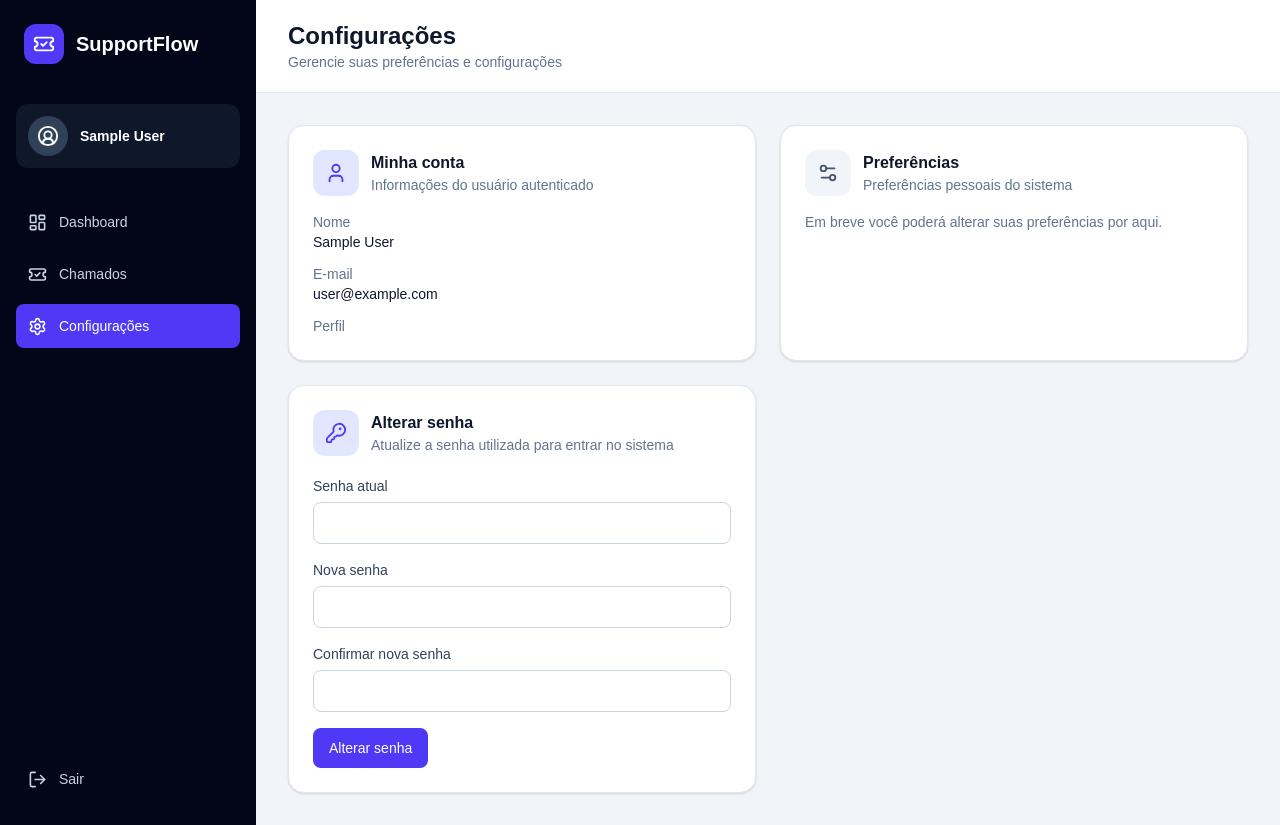
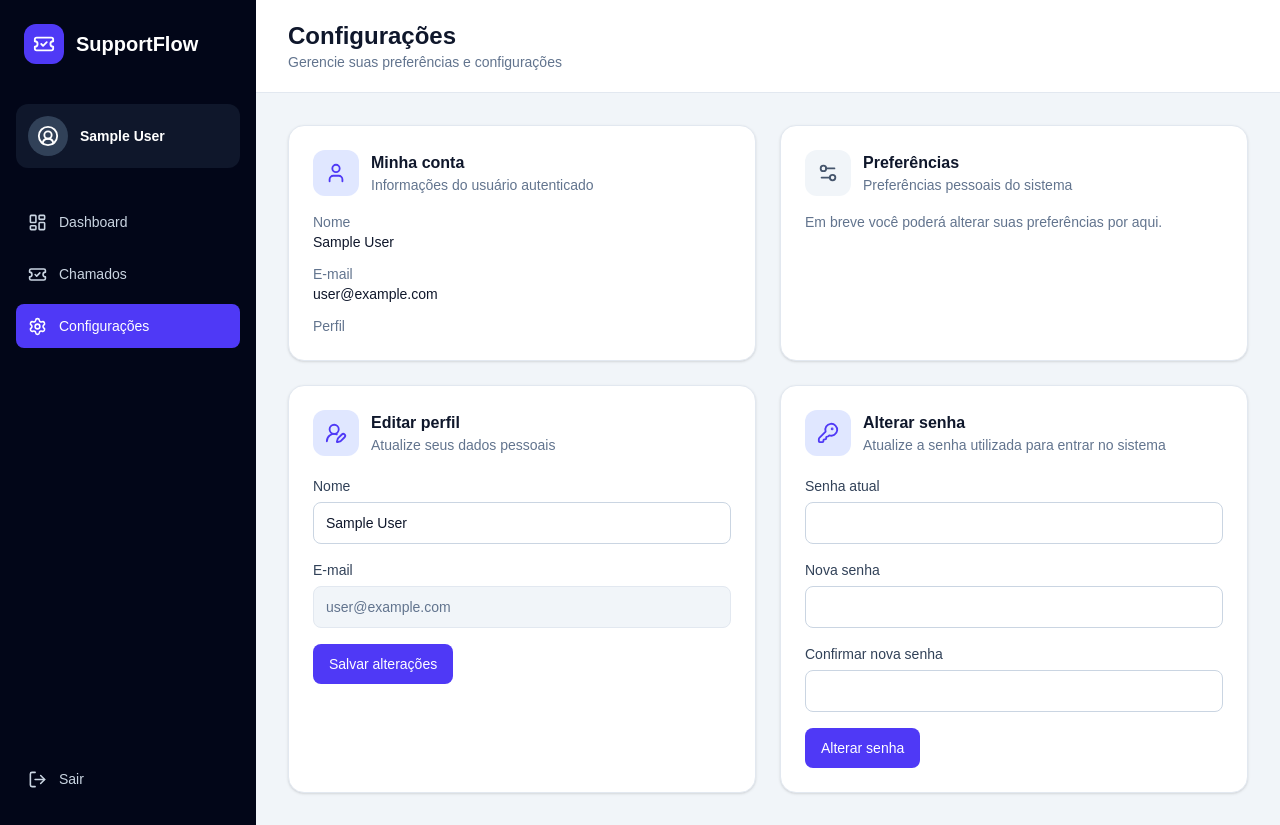
Before and after one commit to pedrogarciaphgs/support-flow, a Next.js app: page /settings in a window 1280 px wide. Built offline with nearby package versions, Linux system fonts and the light colour scheme; no server answers; sample sign-in values are in the browser's storage.

Commit message:
feat: add profile editing and password change

```diff
--- /dev/null
+++ b/src/actions/update-profile.ts
@@ -0,0 +1,59 @@
+"use server";
+
+import { revalidatePath } from "next/cache";
+
+import { auth } from "@/auth";
+import { prisma } from "@/lib/prisma";
+
+export type UpdateProfileState = {
+  success: boolean;
+  message: string;
+};
+
+export async function updateProfile(
+  _previousState: UpdateProfileState,
+  formData: FormData,
+): Promise<UpdateProfileState> {
+  const session = await auth();
+
+  if (!session?.user?.id) {
+    return {
+      success: false,
+      message: "Você precisa estar autenticado.",
+    };
+  }
+
+  const name = String(formData.get("name") ?? "").trim();
+
+  if (name.length < 2) {
+    return {
+      success: false,
+      message: "Informe um nome válido.",
+    };
+  }
+
+  try {
+    await prisma.user.update({
+      where: {
+        id: session.user.id,
+      },
+      data: {
+        name,
+      },
+    });
+
+    revalidatePath("/", "layout");
+
+    return {
+      success: true,
+      message: "Perfil atualizado com sucesso.",
+    };
+  } catch (error) {
+    console.error("Erro ao atualizar perfil:", error);
+
+    return {
+      success: false,
+      message: "Não foi possível atualizar o perfil.",
+    };
+  }
+}
--- a/src/app/settings/page.tsx
+++ b/src/app/settings/page.tsx
@@ -1,6 +1,7 @@
 import { redirect } from "next/navigation";
 import { User, Shield, Settings2 } from "lucide-react";
 import { ChangePasswordForm } from "@/components/settings/change-password-form";
+import { UpdateProfileForm } from "@/components/settings/update-profile-form";
 
 import { auth } from "@/auth";
 import { Sidebar } from "@/components/layout/sidebar";
@@ -94,6 +95,10 @@ export default async function SettingsPage() {
                 Em breve você poderá alterar suas preferências por aqui.
               </p>
             </div>
+            <UpdateProfileForm
+              currentName={session.user.name ?? ""}
+              email={session.user.email ?? ""}
+            />
             <ChangePasswordForm />
 
             {isAdmin && (
--- a/src/auth.ts
+++ b/src/auth.ts
@@ -78,11 +78,26 @@ export const { handlers, auth, signIn, signOut } = NextAuth({
       return token;
     },
 
-    session({ session, token }) {
-      if (session.user) {
-        session.user.id = token.id as string;
+    async session({ session, token }) {
+      if (session.user && token.id) {
+        const user = await prisma.user.findUnique({
+          where: {
+            id: token.id as string,
+          },
+          select: {
+            id: true,
+            name: true,
+            email: true,
+            role: true,
+          },
+        });
 
-        session.user.role = token.role as "ADMIN" | "AGENT" | "USER";
+        if (user) {
+          session.user.id = user.id;
+          session.user.name = user.name;
+          session.user.email = user.email;
+          session.user.role = user.role;
+        }
       }
 
       return session;
--- a/src/components/settings/change-password-form.tsx
+++ b/src/components/settings/change-password-form.tsx
@@ -63,7 +63,7 @@ export function ChangePasswordForm() {
             type="password"
             required
             autoComplete="current-password"
-            className="w-full rounded-lg border border-slate-300 px-3 py-2.5 text-sm outline-none transition focus:border-indigo-500 focus:ring-2 focus:ring-indigo-100"
+            className="w-full rounded-lg border border-slate-300 bg-white px-3 py-2.5 text-sm text-slate-900 placeholder:text-slate-400 outline-none transition focus:border-indigo-500 focus:ring-2 focus:ring-indigo-100"
           />
         </div>
 
@@ -82,7 +82,7 @@ export function ChangePasswordForm() {
             minLength={6}
             required
             autoComplete="new-password"
-            className="w-full rounded-lg border border-slate-300 px-3 py-2.5 text-sm outline-none transition focus:border-indigo-500 focus:ring-2 focus:ring-indigo-100"
+            className="w-full rounded-lg border border-slate-300 bg-white px-3 py-2.5 text-sm text-slate-900 placeholder:text-slate-400 outline-none transition focus:border-indigo-500 focus:ring-2 focus:ring-indigo-100"
           />
         </div>
 
@@ -101,7 +101,7 @@ export function ChangePasswordForm() {
             minLength={6}
             required
             autoComplete="new-password"
-            className="w-full rounded-lg border border-slate-300 px-3 py-2.5 text-sm outline-none transition focus:border-indigo-500 focus:ring-2 focus:ring-indigo-100"
+            className="w-full rounded-lg border border-slate-300 bg-white px-3 py-2.5 text-sm text-slate-900 placeholder:text-slate-400 outline-none transition focus:border-indigo-500 focus:ring-2 focus:ring-indigo-100"
           />
         </div>
 
--- /dev/null
+++ b/src/components/settings/update-profile-form.tsx
@@ -0,0 +1,102 @@
+"use client";
+
+import { useActionState, useEffect } from "react";
+import { UserRoundPen } from "lucide-react";
+import { toast } from "sonner";
+
+import {
+  updateProfile,
+  type UpdateProfileState,
+} from "@/actions/update-profile";
+
+type UpdateProfileFormProps = {
+  currentName: string;
+  email: string;
+};
+
+const initialState: UpdateProfileState = {
+  success: false,
+  message: "",
+};
+
+export function UpdateProfileForm({
+  currentName,
+  email,
+}: UpdateProfileFormProps) {
+  const [state, formAction, pending] = useActionState(
+    updateProfile,
+    initialState,
+  );
+
+  useEffect(() => {
+    if (!state.message) return;
+
+    if (state.success) {
+      toast.success(state.message);
+    } else {
+      toast.error(state.message);
+    }
+  }, [state]);
+
+  return (
+    <div className="rounded-2xl border border-slate-200 bg-white p-6 shadow-sm">
+      <div className="mb-5 flex items-center gap-3">
+        <div className="rounded-xl bg-indigo-100 p-3 text-indigo-600">
+          <UserRoundPen size={22} />
+        </div>
+
+        <div>
+          <h2 className="font-semibold text-slate-900">Editar perfil</h2>
+
+          <p className="text-sm text-slate-500">Atualize seus dados pessoais</p>
+        </div>
+      </div>
+
+      <form action={formAction} className="space-y-4">
+        <div>
+          <label
+            htmlFor="name"
+            className="mb-1.5 block text-sm font-medium text-slate-700"
+          >
+            Nome
+          </label>
+
+          <input
+            id="name"
+            name="name"
+            type="text"
+            defaultValue={currentName}
+            required
+            minLength={2}
+            className="w-full rounded-lg border border-slate-300 bg-white px-3 py-2.5 text-sm text-slate-900 placeholder:text-slate-400 outline-none transition focus:border-indigo-500 focus:ring-2 focus:ring-indigo-100"
+          />
+        </div>
+
+        <div>
+          <label
+            htmlFor="email"
+            className="mb-1.5 block text-sm font-medium text-slate-700"
+          >
+            E-mail
+          </label>
+
+          <input
+            id="email"
+            type="email"
+            value={email}
+            disabled
+            className="w-full cursor-not-allowed rounded-lg border border-slate-200 bg-slate-100 px-3 py-2.5 text-sm text-slate-500"
+          />
+        </div>
+
+        <button
+          type="submit"
+          disabled={pending}
+          className="rounded-lg bg-indigo-600 px-4 py-2.5 text-sm font-medium text-white transition hover:bg-indigo-700 disabled:cursor-not-allowed disabled:opacity-60"
+        >
+          {pending ? "Salvando..." : "Salvar alterações"}
+        </button>
+      </form>
+    </div>
+  );
+}
```
